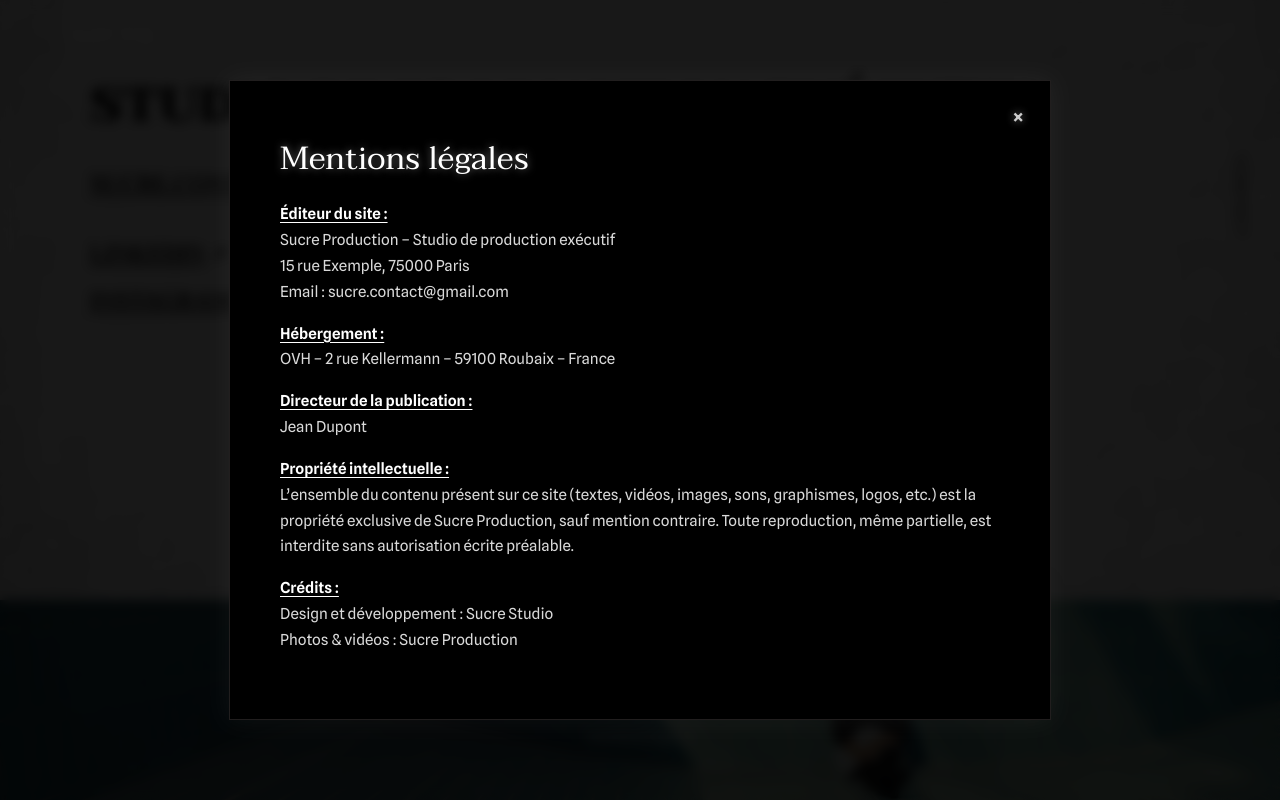
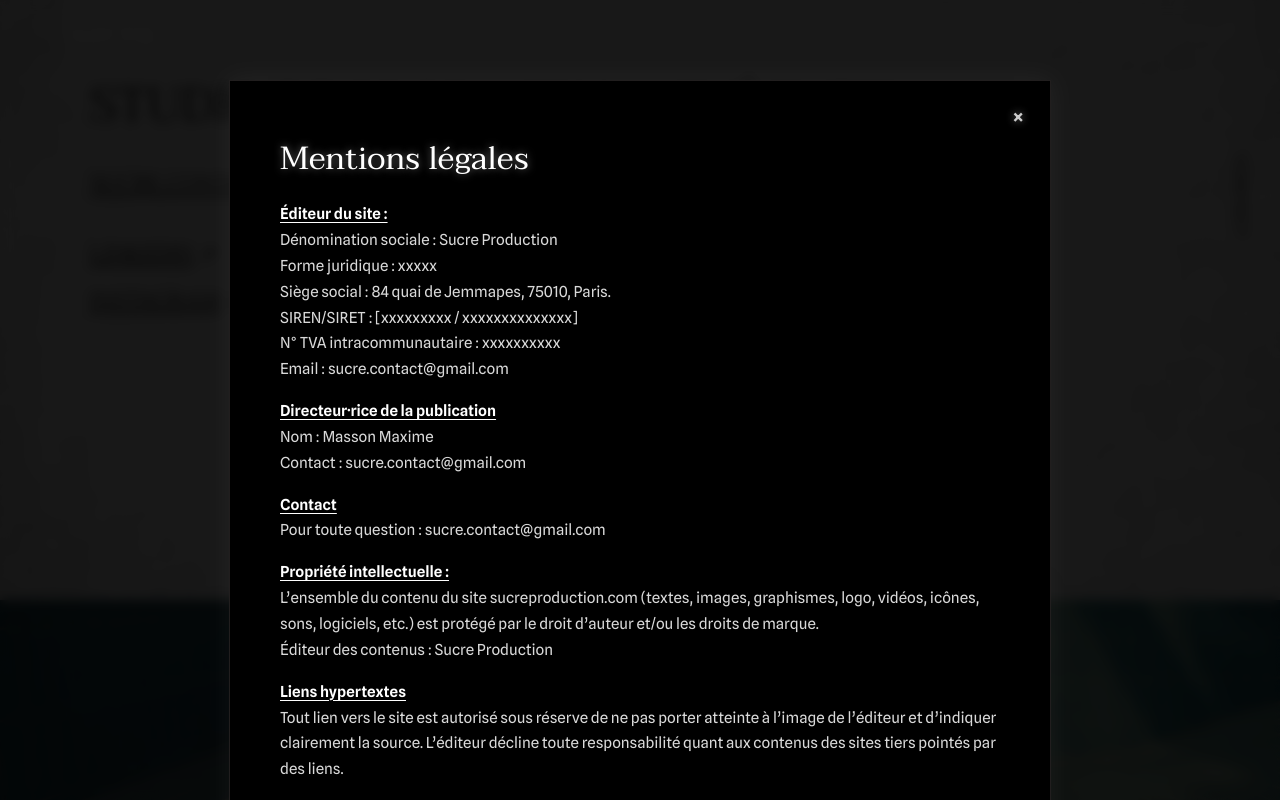
Before and after one commit to AndreaLouet/site_sucre_def, a plain HTML site: page index.html in a window 1280 px wide. Both pictures are taken after a click on the element "mentions légales". Drawn offline with Linux system fonts and the light colour scheme.

Commit message:
Mini Changes

```diff
--- a/CSS/style.css
+++ b/CSS/style.css
@@ -293,7 +293,6 @@
   box-sizing: border-box;
 }
 
-/* Structure générale */
 .slide6 {
   background-image: url(../img/texture.jpg);
   background-position: center top;
@@ -306,7 +305,6 @@
   overflow-x: hidden;
 }
 
-/* Contenu à gauche */
 .slide6 .content-left {
   display: flex;
   flex-direction: column;
@@ -314,7 +312,7 @@
   margin: 0 60px;
   font-family: "Taviraj", serif;
   text-transform: uppercase;
-  font-weight: 600;
+  font-weight: 300;
   width: 100%;
   max-width: calc(100% - 160px);
 
@@ -326,7 +324,7 @@
 
 /* Titre */
 .slide6 h3.slide-title {
-  font-weight: 900;
+  font-weight: 300;
   margin: 0;
   font-size: 3rem;
   line-height: 1.1;
@@ -363,7 +361,6 @@
 
 .slide6 .slide-link {
   font-size: 1.4rem;
-  /* 🔹 plus grand sur desktop */
   color: black;
   text-decoration: none;
   transition: opacity 0.3s ease;
--- a/JS/script.js
+++ b/JS/script.js
@@ -3,7 +3,7 @@
   { id: "1", client: "WhenToCop?", project: "Ils ont toujours un coup d'avance" },
   { id: "2", client: "Georgio", project: "Son retour sur scène" },
   { id: "3", client: "Adidas", project: "Zidane à Impulstar" },
-  { id: "4", client: "Vibre", project: "WIP" },
+  { id: "4", client: "Vibre", project: "Skincare for all" },
   { id: "5", client: "PLK x FC Clamart", project: "Nouveau Maillot" }
 ];
 
--- a/index.html
+++ b/index.html
@@ -76,24 +76,29 @@
       <span class="close-mentions">&times;</span>
       <h2>Mentions légales</h2>
       <p><strong>Éditeur du site :</strong><br>
-        Sucre Production – Studio de production exécutif<br>
-        15 rue Exemple, 75000 Paris<br>
+        Dénomination sociale : Sucre Production<br>
+        Forme juridique : xxxxx<br>
+        Siège social : 84 quai de Jemmapes, 75010, Paris.<br>
+        SIREN/SIRET : [xxxxxxxxx / xxxxxxxxxxxxxx]<br>
+        N° TVA intracommunautaire : xxxxxxxxxx<br>
         Email : sucre.contact@gmail.com
       </p>
-      <p><strong>Hébergement :</strong><br>
-        OVH – 2 rue Kellermann – 59100 Roubaix – France
+      <p><strong>Directeur·rice de la publication</strong><br>
+        Nom : Masson Maxime<br>
+        Contact : sucre.contact@gmail.com
       </p>
-      <p><strong>Directeur de la publication :</strong><br>
-        Jean Dupont
+      <p><strong>Contact</strong><br>
+        Pour toute question : sucre.contact@gmail.com
       </p>
       <p><strong>Propriété intellectuelle :</strong><br>
-        L’ensemble du contenu présent sur ce site (textes, vidéos, images, sons, graphismes, logos, etc.) est la
-        propriété exclusive de Sucre Production, sauf mention contraire. Toute reproduction, même partielle, est
-        interdite sans autorisation écrite préalable.
+        L’ensemble du contenu du site sucreproduction.com (textes, images, graphismes, logo, vidéos, icônes, sons, logiciels, etc.) est protégé par le droit d’auteur et/ou les droits de marque.<br>
+        Éditeur des contenus : Sucre Production
       </p>
-      <p><strong>Crédits :</strong><br>
-        Design et développement : Sucre Studio<br>
-        Photos & vidéos : Sucre Production
+      <p><strong>Liens hypertextes</strong><br>
+        Tout lien vers le site est autorisé sous réserve de ne pas porter atteinte à l’image de l’éditeur et d’indiquer clairement la source. L’éditeur décline toute responsabilité quant aux contenus des sites tiers pointés par des liens.
+      </p>
+      <p><strong>Droit applicable — Litiges</strong><br>
+        Le droit français s’applique. En cas de litige et faute d’accord amiable, compétence attribuée aux tribunaux de Paris, sous réserve des dispositions légales protectrices applicables aux consommateurs.
       </p>
     </div>
   </div>
```
Also changed, not shown: 1 other file.
